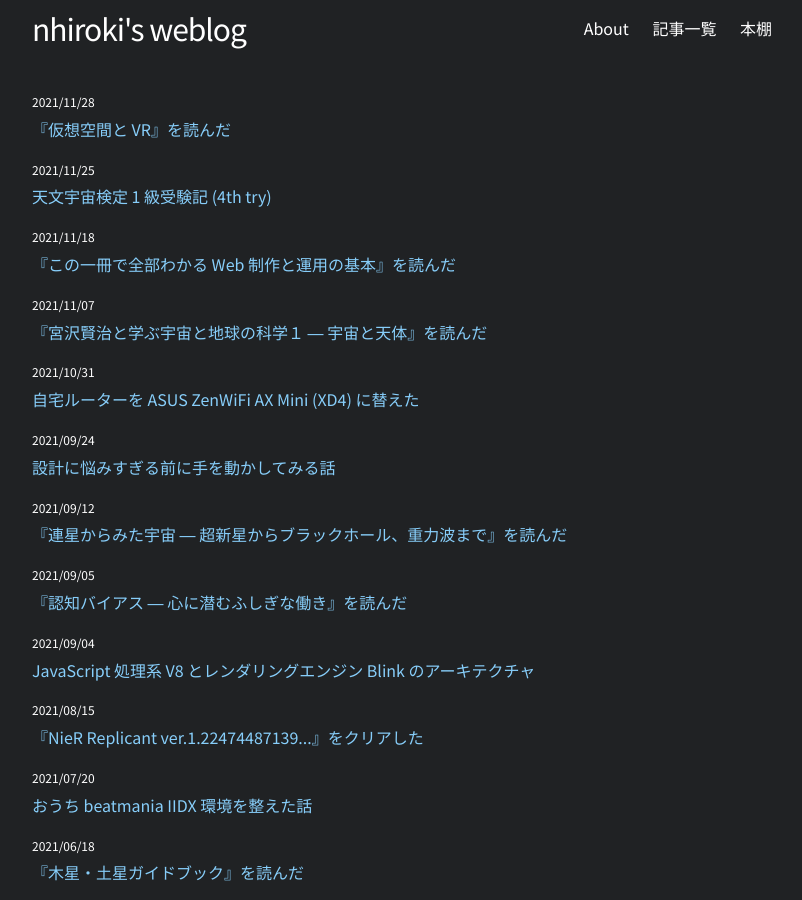
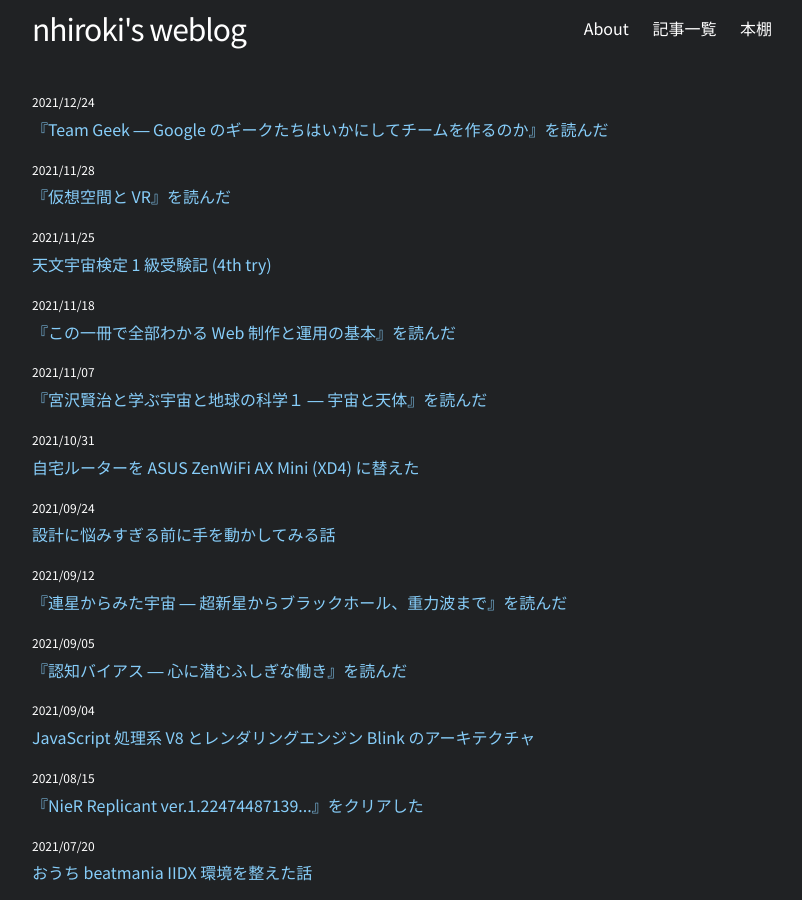
Before and after one commit to nhiroki/nhiroki.github.io, a Jekyll site: the page built from index.html, in a window 1280 px wide and 900 px high. Shown: the whole window, without its empty margins (238-1040 px from the left). Built offline with Jekyll 4.4.1, drawn with Linux system fonts in a browser that asks for light colours; some of the changed lines change nothing that is shown.

Commit message:
Publish a new article

```diff
--- /dev/null
+++ b/_posts/2021-12-24-book-team-geek.md
@@ -0,0 +1,22 @@
+---
+layout: post
+title: "『Team Geek ― Google のギークたちはいかにしてチームを作るのか』を読んだ"
+date: 2021-12-24 00:00:00 +09:00
+tags: book
+image: /images/book-team-geek.webp
+---
+
+長年そのうち読もうと思い続けてた『Team Geek ― Google のギークたちはいかにしてチームを作るのか』をようやく読んだ。実は９月末に読み終わってたんだけど、読書ログ的なものを書いてなかったので今さらだけど書いておく。
+
+![表紙](/images/book-team-geek.webp)
+
+十年近く働いて感覚的に学んできたことが色々書かれていて、学びを自分なりに整理するうえで参考になった。キャリアのもっと早い時期に読めばもう少しうまく立ち振る舞えた気がするけど、色々経験したからこそ身に沁みるものがあるのでまあしょうがない。
+
+- 第１章　天才プログラマの神話
+- 第２章　素晴らしいチーム文化を作る
+- 第３章　船にはキャプテンが必要
+- 第４章　有害な人に対処する
+- 第５章　組織的操作の技法
+- 第６章　ユーザも人間
+
+Google におけるチームといえば『Software Engineering at Google』という本の日本語訳が最近出版されたけど、今だとそっちを読んだ方が網羅的で良いのかもしれない？まだ読んでないので時間を見つけて読みたい（そしてまた長年読まずに放置するパターン）
--- a/books.md
+++ b/books.md
@@ -1,7 +1,7 @@
 ---
 layout: page
 title: 本棚
-date: 2021/11/28
+date: 2021/12/24
 permalink: /books/
 ---
 
@@ -238,6 +238,7 @@ permalink: /books/
 - マイクロサービスアーキテクチャ
 - API デザインケーススタディ ~Rubyの実例から学ぶ。問題に即したデザインと普遍の考え方
 
+- ([2021](/2021/12/25/book-team-geek)) Team Geek ― Google のギークたちはいかにしてチームを作るのか』を読んだ
 - ([2021](/2021/04/18/book-more-effective-agile)) More Effective Agile ― ソフトウェアリーダーになるための 28 の道標
 - ([2018](/2018/11/21/book-the-managers-path)) エンジニアのためのマネジメントキャリアパス ― テックリードから CTO までマネジメントスキル向上ガイド
 - ([2018](/2018/09/04/book-cyber-attack)) サイバー攻撃 ― ネット世界の裏側で起きていること
```
Also changed, not shown: images/book-team-geek.webp (added).
